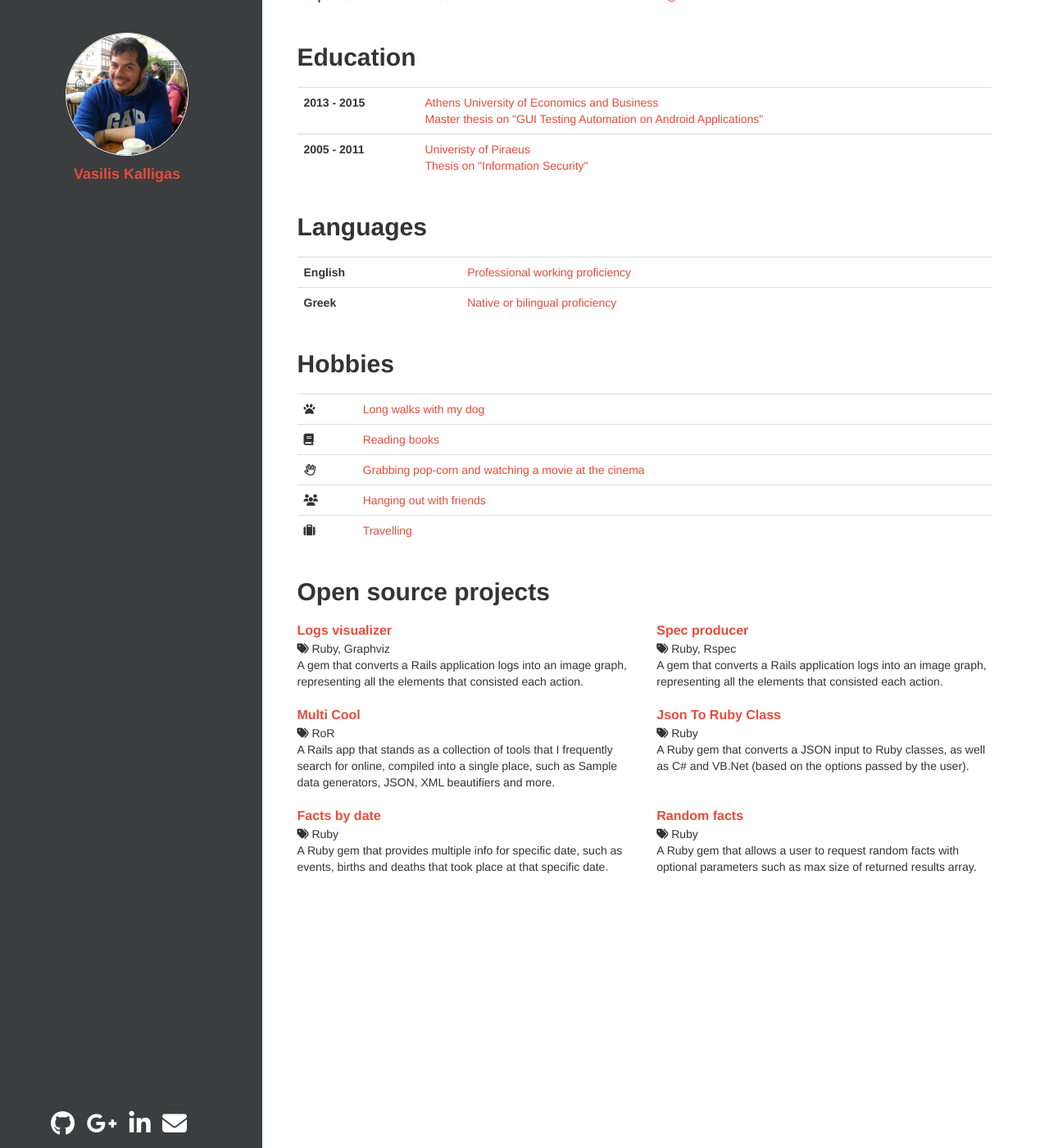
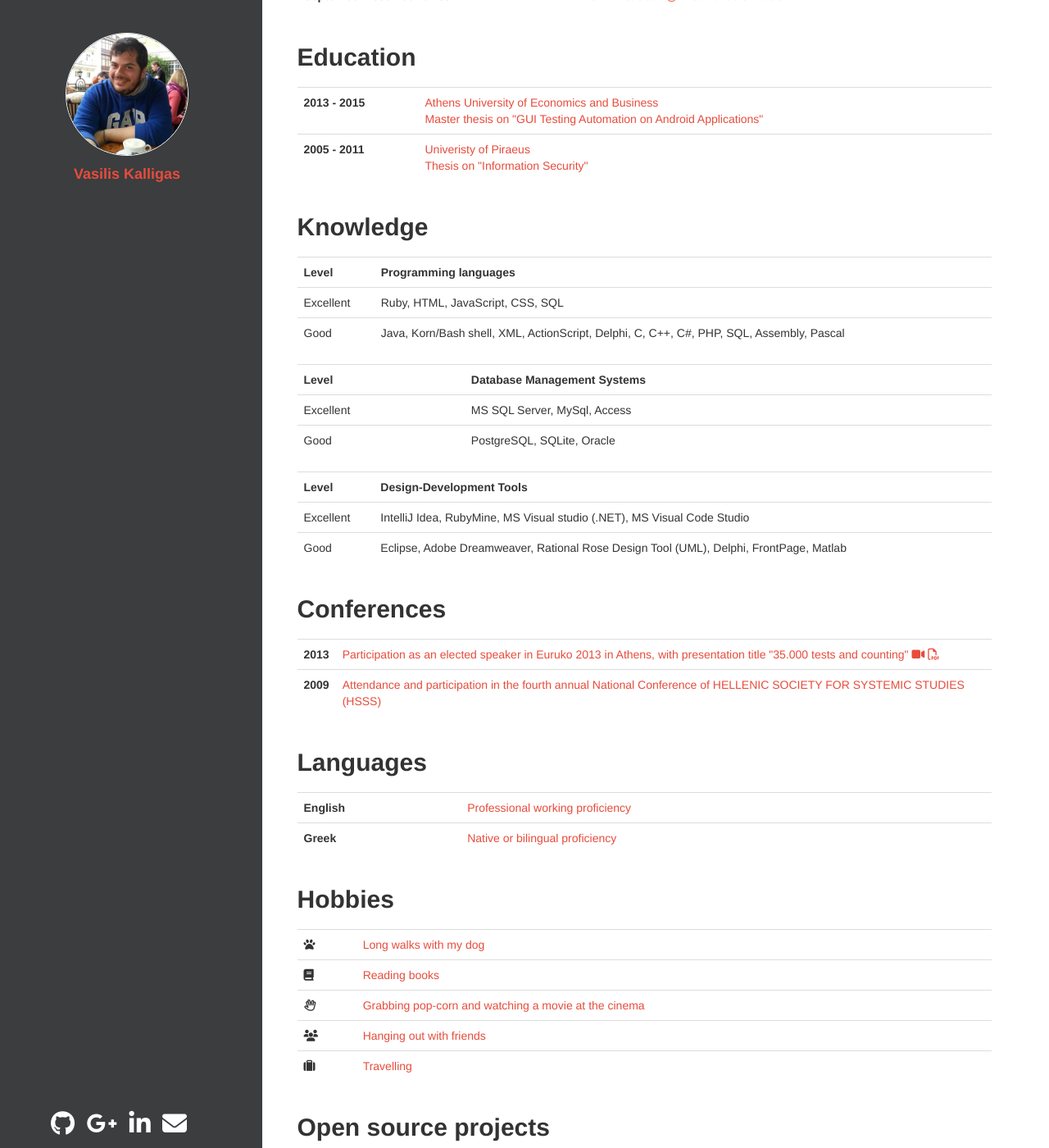
Before and after one commit to arcanoid/arcanoid.github.io, a Jekyll site: the page built from index.html, in a window 1280 px wide and 1400 px high, scrolled down 671 px. Shown: the whole window at 82% size. Built offline with Jekyll 4.4.1, drawn with Linux system fonts in a browser that asks for light colours; nearby versions of some CDN libraries.

Commit message:
Added some more info

```diff
--- a/_config.yml
+++ b/_config.yml
@@ -77,6 +77,25 @@ professional_experience:
     until: June 2007
     company: Webwonders Hellas
 
+participations:
+  - name: Participation as an elected speaker in Euruko 2013 in Athens, with presentation title "35.000 tests and counting"
+    date: 2013
+    video: https://www.youtube.com/watch?v=pdcdLn4zYCc
+    slides: http://euruko2013.org/speakers/presentations/35000_tests_and_counting-kalligas.pdf
+  - name: Attendance and participation in the fourth annual National Conference of HELLENIC SOCIETY FOR SYSTEMIC STUDIES (HSSS)
+    date: 2009
+
+knowledge:
+  Programming languages:
+    Excellent: Ruby, HTML, JavaScript, CSS, SQL
+    Good: Java, Korn/Bash shell, XML, ActionScript, Delphi, C, C++, C#, PHP, SQL, Assembly, Pascal
+  Database Management Systems:
+    Excellent: MS SQL Server, MySql, Access
+    Good: PostgreSQL, SQLite, Oracle
+  Design-Development Tools:
+    Excellent: IntelliJ Idea, RubyMine, MS Visual studio (.NET), MS Visual Code Studio
+    Good: Eclipse, Adobe Dreamweaver, Rational Rose Design Tool (UML), Delphi, FrontPage, Matlab
+
 projects:
   open source:
     Logs visualizer:
--- a/index.html
+++ b/index.html
@@ -68,6 +68,59 @@ title: Vasilis Kalligas, Software Engineer
 
 <div class="row">
     <div class="col-xs-12">
+        <div class="blog-header"><h2>Knowledge</h2></div>
+    </div>
+</div>
+
+{% for knowledge in site.knowledge %}
+<div class="row">
+    <div class="col-xs-12">
+        <table class="table">
+		<tr>
+			<th>Level</th>
+			<th>{{ knowledge[0] }}</th>
+		</tr>
+		{% for section in knowledge[1] %}
+		<tr>
+			<td>{{ section[0] }}</td>
+			<td>{{ section[1] }}</td>
+		</tr>
+		{% endfor %}
+	</table>
+    </div>
+</div>
+{% endfor %}
+
+<div class="row">
+    <div class="col-xs-12">
+        <div class="blog-header"><h2>Conferences</h2></div>
+    </div>
+</div>
+
+<div class="row">
+    <div class="col-xs-12">
+        <table class="table">
+            {% for conference in site.participations %}
+            <tr>
+                <td><strong>{{ conference['date'] }}</strong></td>
+                <td class="text-main">
+			{{ conference['name'] }}
+			{% if conference['video'] %}
+			<a href="{{ conference['video'] }}" target="blank"><i class="fa fa-video-camera" aria-hidden="true"></i></a>
+			{% endif %}
+
+			{% if conference['slides'] %}
+			<a href="{{ conference['slides'] }}" target="blank"><i class="fa fa-file-pdf-o" aria-hidden="true"></i></a>
+			{% endif %}
+		</td>
+            </tr>
+            {% endfor %}
+        </table>
+    </div>
+</div>
+
+<div class="row">
+    <div class="col-xs-12">
         <div class="blog-header"><h2>Languages</h2></div>
     </div>
 </div>
```
